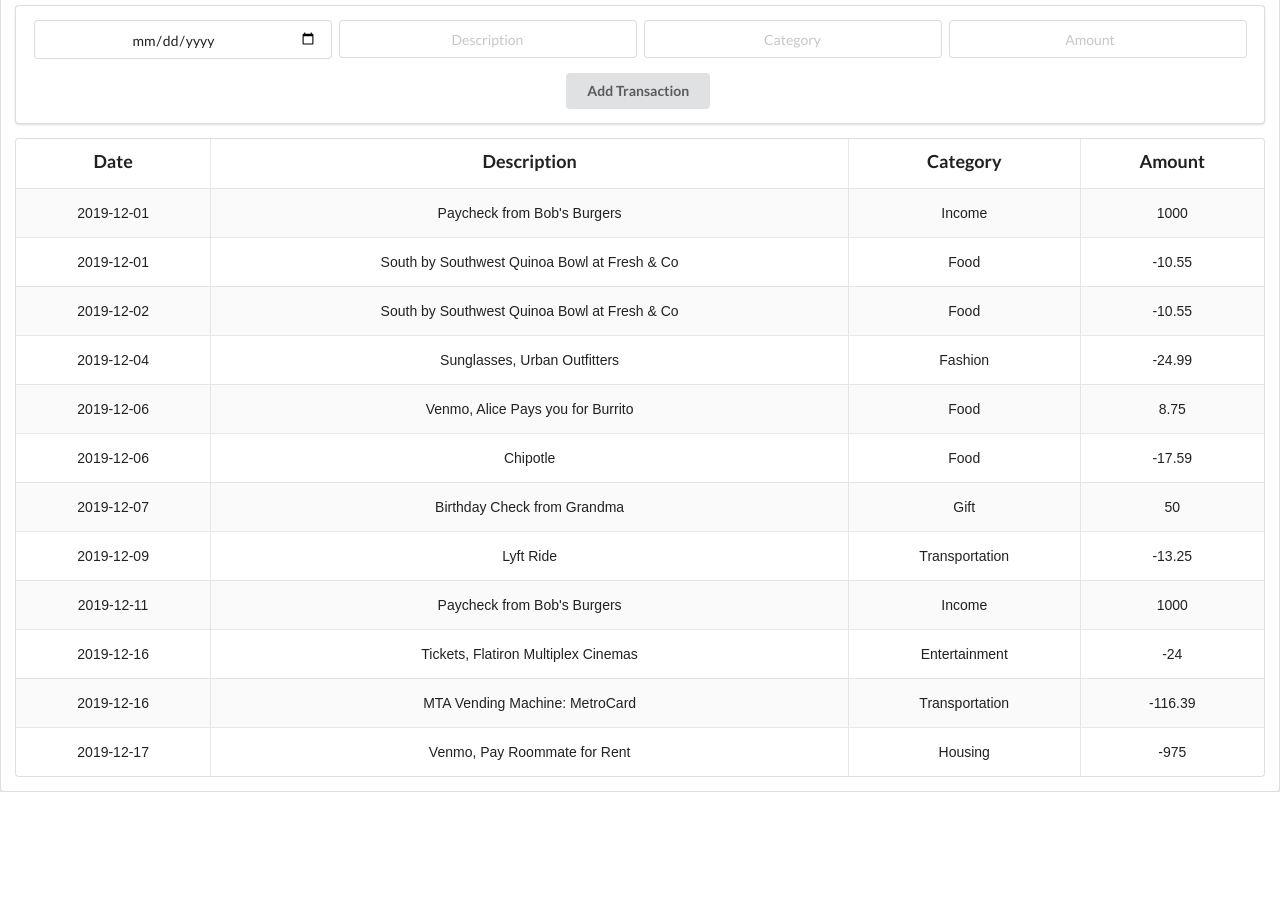
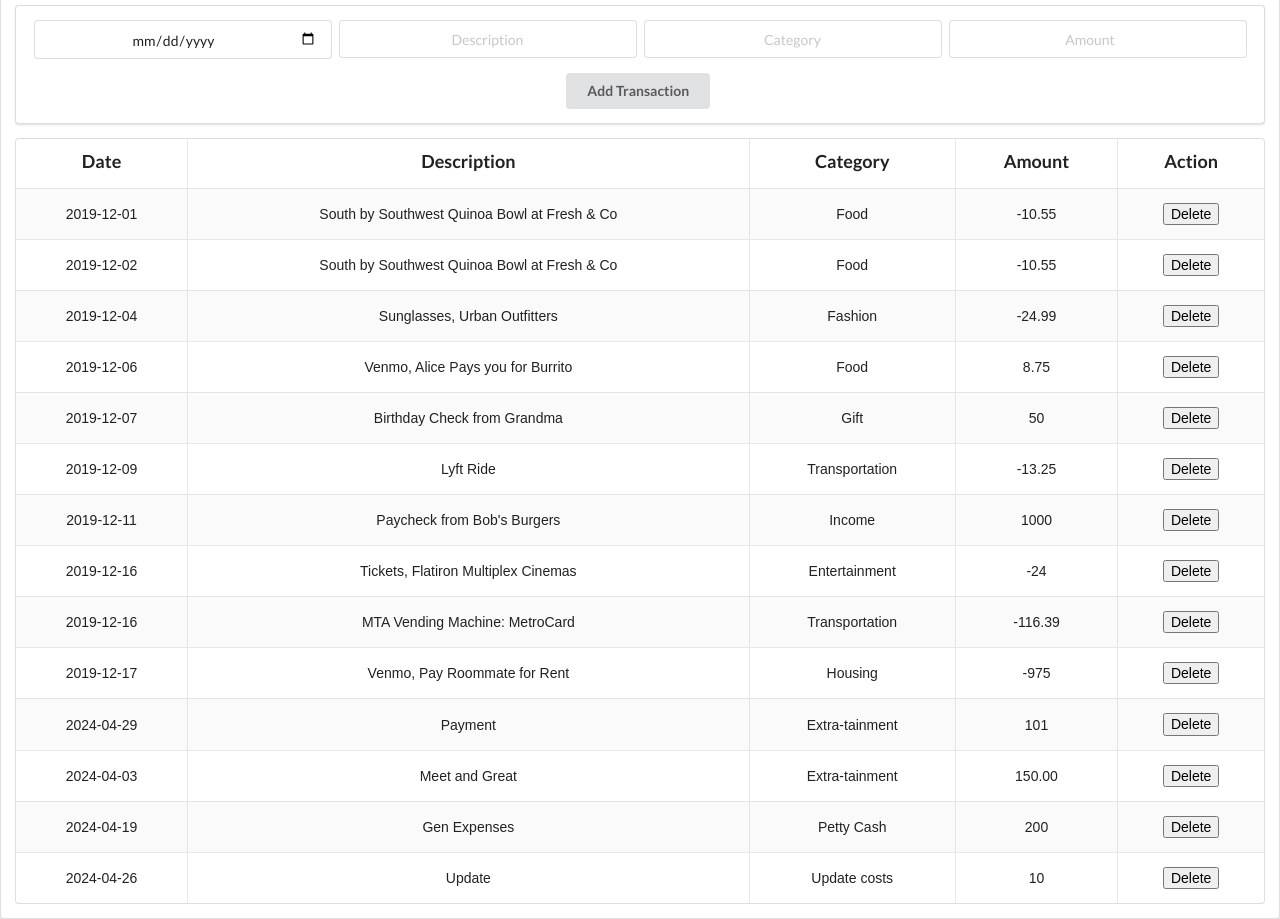
Before and after one commit to skmutai6/Bank-of-Flatiron, a React (Create React App) app: page / in a window 1280 px wide. Shown: the part 140-1059 px from the top of the page. Before the commit the page ends 932 px from the top, so only its background shows below. Built offline with nearby package versions, Linux system fonts and the light colour scheme; data requests are answered from the project's data file.

Commit message:
work in progress

```diff
--- a/db.json
+++ b/db.json
@@ -1,12 +1,5 @@
 {
   "transactions": [
-    {
-      "id": 1,
-      "date": "2019-12-01",
-      "description": "Paycheck from Bob's Burgers",
-      "category": "Income",
-      "amount": 1000
-    },
     {
       "id": 2,
       "date": "2019-12-01",
@@ -34,13 +27,6 @@
       "description": "Venmo, Alice Pays you for Burrito",
       "category": "Food",
       "amount": 8.75
-    },
-    {
-      "id": 6,
-      "date": "2019-12-06",
-      "description": "Chipotle",
-      "category": "Food",
-      "amount": -17.59
     },
     {
       "id": 7,
@@ -83,6 +69,34 @@
       "description": "Venmo, Pay Roommate for Rent",
       "category": "Housing",
       "amount": -975
+    },
+    {
+      "date": "2024-04-29",
+      "description": "Payment",
+      "category": "Extra-tainment",
+      "amount": "101",
+      "id": 13
+    },
+    {
+      "date": "2024-04-03",
+      "description": "Meet and Great",
+      "category": "Extra-tainment",
+      "amount": "150.00",
+      "id": 14
+    },
+    {
+      "date": "2024-04-19",
+      "description": "Gen Expenses",
+      "category": "Petty Cash",
+      "amount": "200",
+      "id": 15
+    },
+    {
+      "date": "2024-04-26",
+      "description": "Update",
+      "category": "Update costs",
+      "amount": "10",
+      "id": 19
     }
   ]
 }
--- a/src/components/AddTransactionForm.js
+++ b/src/components/AddTransactionForm.js
@@ -1,14 +1,52 @@
-import React from "react";
+import React, { useState } from "react";
 
 function AddTransactionForm() {
+  const [transaction, setTransaction] = useState({
+    date: '',
+    description: '',
+    category: '',
+    amount: '',
+  });
+
+  const handleSubmit = async (event) => {
+    event.preventDefault();
+
+    try {
+      const response = await fetch('http://localhost:8001/transactions', {
+        method: 'POST',
+        headers: {
+          'Content-Type': 'application/json',
+        },
+        body: JSON.stringify(transaction),
+      });
+      alert("Transaction Added Successfully")
+
+
+      const data = await response.json();
+      console.log('Transaction added:', data);
+
+    }
+    catch (error) {
+      console.error('Error adding transaction:', error);
+    }
+  };
+
+  const handleChecked = (event) => {
+    const { name, value } = event.target;
+    setTransaction({
+      ...transaction,
+      [name]: value,
+    });
+  };
+
   return (
     <div className="ui segment">
-      <form className="ui form">
+      <form className="ui form" onSubmit={handleSubmit}>
         <div className="inline fields">
-          <input type="date" name="date" />
-          <input type="text" name="description" placeholder="Description" />
-          <input type="text" name="category" placeholder="Category" />
-          <input type="number" name="amount" placeholder="Amount" step="0.01" />
+          <input type="date" name="date" value={transaction.date} onChange={handleChecked} />
+          <input type="text" name="description" placeholder="Description" value={transaction.description} onChange={handleChecked} />
+          <input type="text" name="category" placeholder="Category" value={transaction.category} onChange={handleChecked} />
+          <input type="number" name="amount" placeholder="Amount" step="0.01" value={transaction.amount} onChange={handleChecked} />
         </div>
         <button className="ui button" type="submit">
           Add Transaction
--- a/src/components/App.js
+++ b/src/components/App.js
@@ -2,12 +2,15 @@
 import AccountContainer from "./AccountContainer";
 
 function App() {
+
+
   return (
     <div className="ui raised segment">
       <div className="ui segment violet inverted">
         <h2>The Royal Bank of Flatiron</h2>
       </div>
       <AccountContainer />
+
     </div>
   );
 }
--- a/src/components/Transaction.js
+++ b/src/components/Transaction.js
@@ -1,14 +1,15 @@
 import React from "react";
+import AddTransactionForm from "./AddTransactionForm";
 
-function Transaction() {
+function transactions() {
   return (
     <tr>
-      <td>{"your code here..."}</td>
-      <td>{"your code here..."}</td>
-      <td>{"your code here..."}</td>
-      <td>{"your code here..."}</td>
+      <td>{transactions.date}</td>
+      <td>{transactions.description}</td>
+      <td>{transactions.category}</td>
+      <td>{transactions.amount}</td>
     </tr>
   );
 }
 
-export default Transaction;
+export default transactions;
--- a/src/components/TransactionsList.js
+++ b/src/components/TransactionsList.js
@@ -1,18 +1,28 @@
 import React, { useEffect, useState } from "react";
-import Transaction from "./Transaction";
 
-function TransactionsList()
-{
-  const [transactions, setTransactions] = useState([])
+function TransactionsList() {
+  const [transactions, setTransactions] = useState([]);
+
   useEffect(() => {
     fetch('http://localhost:8001/transactions')
-    .then((response) => response.json())
-    .then((data) => {
-      setTransactions(data)
-  });
+      .then((response) => response.json())
+      .then((data) => {
+        setTransactions(data);
+      });
+  }, []);
 
-  }, [])
-  console.log(transactions)
+  console.log(transactions);
+
+  // function to DELETE transaction
+  function handleDelete(id) {
+    fetch(`http://localhost:8001/transactions/${id}`, {
+      method: 'DELETE',
+    })
+    .then(() => {
+      setTransactions(transactions.filter(transaction => transaction.id !== id));
+    })
+  }
+
   return (
     <table className="ui celled striped padded table">
       <tbody>
@@ -29,10 +39,12 @@
           <th>
             <h3 className="ui center aligned header">Amount</h3>
           </th>
+          <th>
+            <h3 className="ui center aligned header">Action</h3>
+          </th>
         </tr>
         {/* render a list of <Transaction> components here */}
-        {
-          transactions && transactions.map((transaction) =>
+        {transactions && transactions.map((transaction) => (
           <tr key={transaction.id}>
             <td>
               <p>{transaction.date}</p>
@@ -46,9 +58,11 @@
             <td>
               <p>{transaction.amount}</p>
             </td>
+            <td>
+              <button className="btn btn-outline-info" onClick={() => handleDelete(transaction.id)}>Delete</button>
+            </td>
           </tr>
-        )
-        }
+        ))}
       </tbody>
     </table>
   );
```
Also changed, not shown: 1 other file (tests, documents, lock files or other folders).
